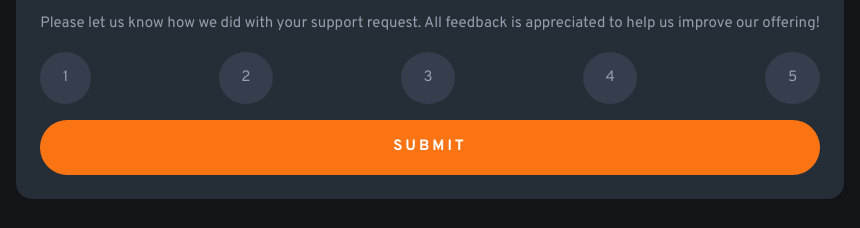
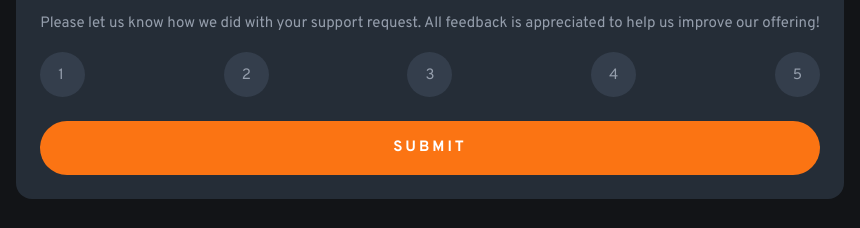
Before and after one commit to Moses2308/interactive-rating-component, a plain HTML site: page index.html in a window 1280 px wide. Shown: the part 363-591 px from the top of the page, 210-1070 px from the left. Drawn offline with Linux system fonts and the light colour scheme.

Commit message:
redid radio .bubble styles to center text

```diff
--- a/index.html
+++ b/index.html
@@ -38,23 +38,23 @@
         <div class="form__rating-container">
           <label>
             <input type="radio" name="rating" />
-            <div class="bubble">1</div>
+            <div class="bubble"><p>1</p></div>
           </label>
           <label>
             <input type="radio" name="rating" />
-            <div class="bubble">2</div>
+            <div class="bubble"><p>2</p></div>
           </label>
           <label>
             <input type="radio" name="rating" />
-            <div class="bubble">3</div>
+            <div class="bubble"><p>3</p></div>
           </label>
           <label>
             <input type="radio" name="rating" />
-            <div class="bubble">4</div>
+            <div class="bubble"><p>4</p></div>
           </label>
           <label>
             <input type="radio" name="rating" />
-            <div class="bubble">5</div>
+            <div class="bubble"><p>5</p></div>
           </label>
         </div>
 
--- a/style.css
+++ b/style.css
@@ -51,7 +51,7 @@ button.bubble {
   display: grid;
   grid-template-columns: 1fr;
   justify-items: left;
-  gap: 1rem;
+  gap: 1.5rem;
 }
 .form__rating-container {
   width: 100%;
@@ -79,9 +79,17 @@ button.bubble {
 .bubble {
   background-color: var(--neutral-blue);
   border: none;
-  padding: 1em 1.5em;
+  padding: 1.5em;
   border-radius: 50%;
   text-align: center;
+
+  position: relative;
+}
+
+.bubble p {
+  position: absolute;
+  top: 30%;
+  left: 40%;
 }
 
 button[type="submit"] {
```
